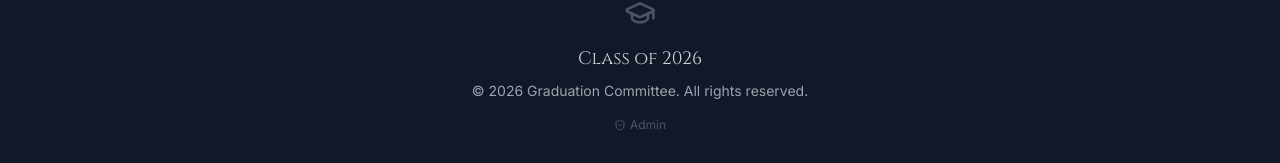
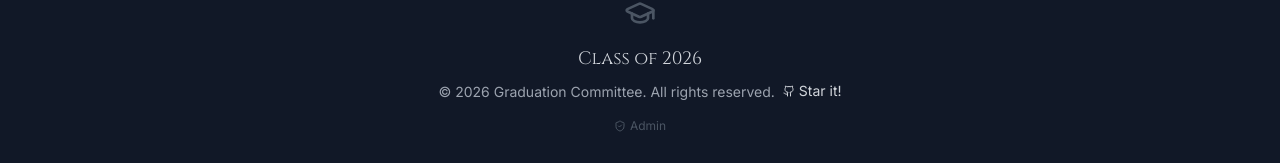
Before and after one commit to ivanlai-2007/graduationblog, a React (Vite) app: page / in a window 1280 px wide. Shown: the part 1072-1235 px from the top of the page. Built offline with nearby package versions, Linux system fonts and the light colour scheme; no server answers.

Commit message:
github star at layout

```diff
--- a/components/Layout.tsx
+++ b/components/Layout.tsx
@@ -3,7 +3,7 @@ import React, { useState } from 'react';
 import { NavLink, Outlet, useLocation } from 'react-router-dom';
 import { useLanguage } from '../contexts/LanguageContext';
 import { Language, NavItem } from '../types';
-import { Menu, X, Home, Image, MessageSquare, Phone, GraduationCap, BookOpen, ShieldCheck } from 'lucide-react';
+import { Menu, X, Home, Image, MessageSquare, Phone, GraduationCap, BookOpen, ShieldCheck, Github, Twitter } from 'lucide-react';
 
 const Layout: React.FC = () => {
   const { language, setLanguage, t } = useLanguage();
@@ -127,9 +127,17 @@ const Layout: React.FC = () => {
         <div className="max-w-7xl mx-auto px-4 text-center">
           <GraduationCap className="h-8 w-8 mx-auto mb-4 text-gray-600" />
           <p className="font-serif text-lg text-gray-300 mb-2">Class of 2026</p>
-          <p className="text-sm">
+            <p className="text-sm">
             &copy; {new Date().getFullYear()} Graduation Committee. All rights reserved.
-          </p>
+            <a
+              href="https://github.com/ivanlai-2007/graduationblog"
+              target="_blank"
+              rel="noopener noreferrer"
+              className="text-gray-300 hover:text-white transition-colors inline-flex items-center gap-1 ml-2"
+            >
+              <Github size={12} /> Star it!
+            </a>
+            </p>
           <div className="mt-4">
             <NavLink to="/admin" className="text-xs text-gray-600 hover:text-gray-400 flex items-center justify-center gap-1">
               <ShieldCheck size={12} /> Admin
```
